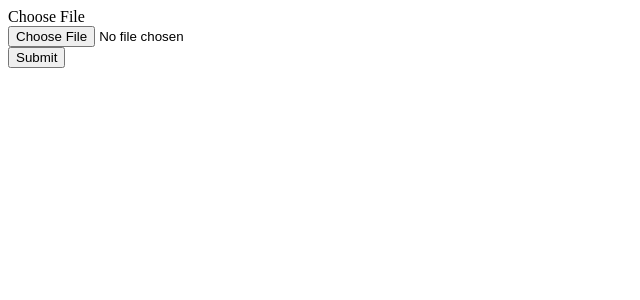
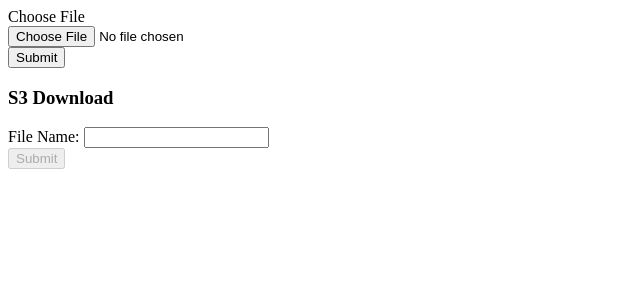
Before and after one commit to pschluet/angular-upload-download-example, an Angular app: page / in a window 1280 px wide. Shown: the top 300 px of the page, without its empty margins (0-640 px from the left). Built offline with nearby package versions, Linux system fonts and the light colour scheme.

Commit message:
Got S3 Download Working

```diff
--- a/src/app/app.component.html
+++ b/src/app/app.component.html
@@ -1,2 +1,3 @@
 <app-home></app-home>
+<app-s3-download></app-s3-download>
 <router-outlet></router-outlet>
--- /dev/null
+++ b/src/app/s3-download.service.ts
@@ -0,0 +1,41 @@
+import { Injectable } from '@angular/core';
+import { HttpClient, HttpErrorResponse } from '@angular/common/http';
+import { Observable, throwError } from 'rxjs';
+import { catchError } from 'rxjs/operators';
+
+@Injectable({
+  providedIn: 'root'
+})
+export class S3DownloadService {
+
+  httpOptions: Object = {
+    responseType: 'blob'
+  };
+
+  constructor(private http: HttpClient) { }
+
+  downloadFile(fileName: string): Observable<any> {
+    const endpoint = `https://paul-bajdlsankelrja.s3.amazonaws.com/${fileName}`;
+    return this.http
+      .get(endpoint, this.httpOptions)
+      .pipe(
+        catchError(this.handleError)
+      );
+  }
+
+  private handleError(error: HttpErrorResponse) {
+    if (error.error instanceof ErrorEvent) {
+      // A client-side or network error occurred. Handle it accordingly.
+      console.error('An error occurred:', error.error.message);
+    } else {
+      // The backend returned an unsuccessful response code.
+      // The response body may contain clues as to what went wrong,
+      console.error(
+        `Backend returned code ${error.status}, ` +
+        `body was: ${JSON.stringify(error.error)}`);
+    }
+    // return an observable with a user-facing error message
+    return throwError(
+      'Something bad happened; please try again later.');
+  }
+}
--- /dev/null
+++ b/src/app/s3-download/s3-download.component.html
@@ -0,0 +1,10 @@
+<form [formGroup]="s3Form" (ngSubmit)="downloadFile()">
+  <h3>S3 Download</h3>
+
+  <label>
+    File Name:
+    <input type="text" formControlName="fileName">
+  </label><br>
+  <button type="submit" [disabled]="!s3Form.valid">Submit</button>
+
+</form>
--- /dev/null
+++ b/src/app/s3-download/s3-download.component.ts
@@ -0,0 +1,34 @@
+import { Component, OnInit } from '@angular/core';
+import { FormBuilder, Validators } from '@angular/forms';
+import { S3DownloadService } from '../s3-download.service';
+
+@Component({
+  selector: 'app-s3-download',
+  templateUrl: './s3-download.component.html',
+  styleUrls: ['./s3-download.component.css']
+})
+export class S3DownloadComponent implements OnInit {
+
+  constructor(
+    private fb: FormBuilder,
+    private s3DownloadService: S3DownloadService
+  ) { }
+
+  s3Form = this.fb.group({
+    fileName: ['', Validators.required]
+  });
+
+  ngOnInit() {
+  }
+
+  downloadFile() {
+    this.s3DownloadService.downloadFile(this.s3Form.controls.fileName.value).subscribe(response => {
+      console.log('Downloaded file.');
+      const blob: any = new Blob([response], { type: 'text/csv' });
+      saveAs(blob, this.s3Form.controls.fileName.value);
+    }, error => {
+      console.log(error);
+    });
+  }
+
+}
```
Also changed, not shown: src/app/app.module.ts (+6 -2 lines), src/app/s3-download/s3-download.component.css (added), 2 other files (tests, documents, lock files or other folders).
